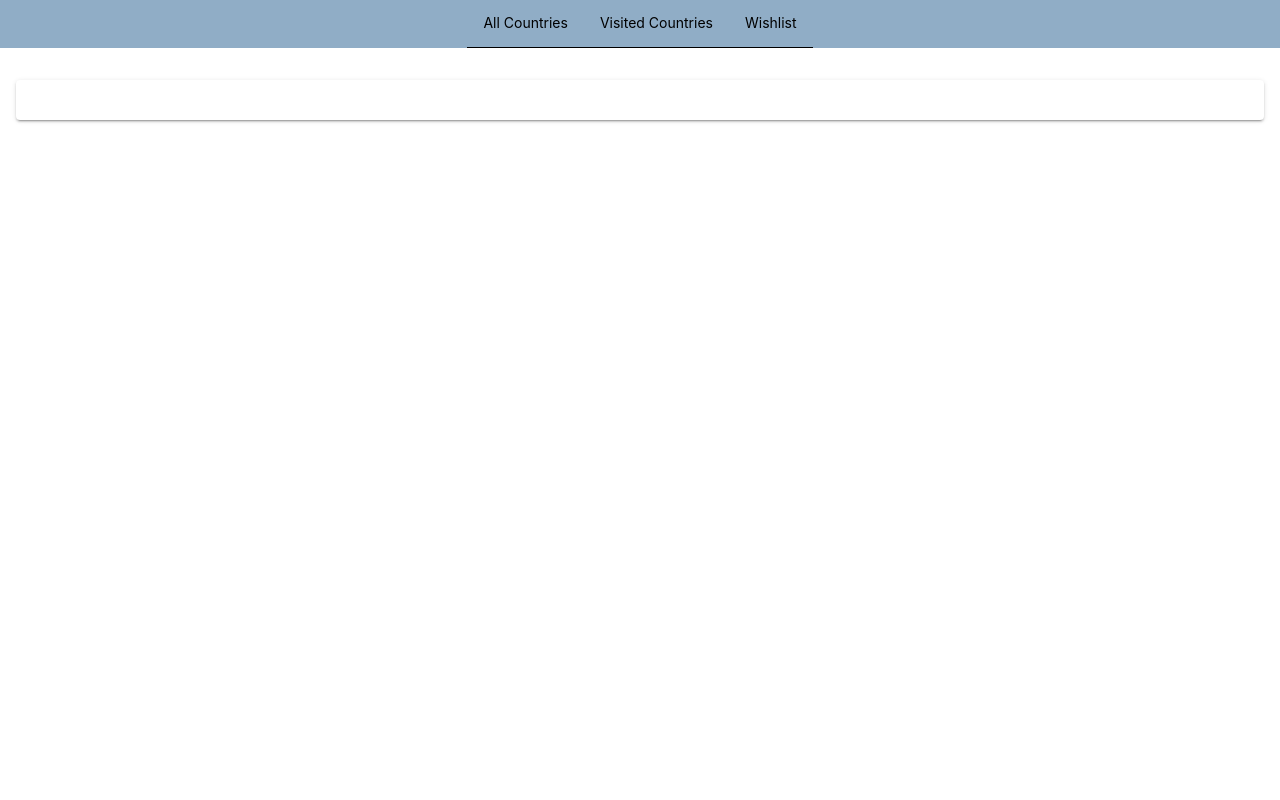
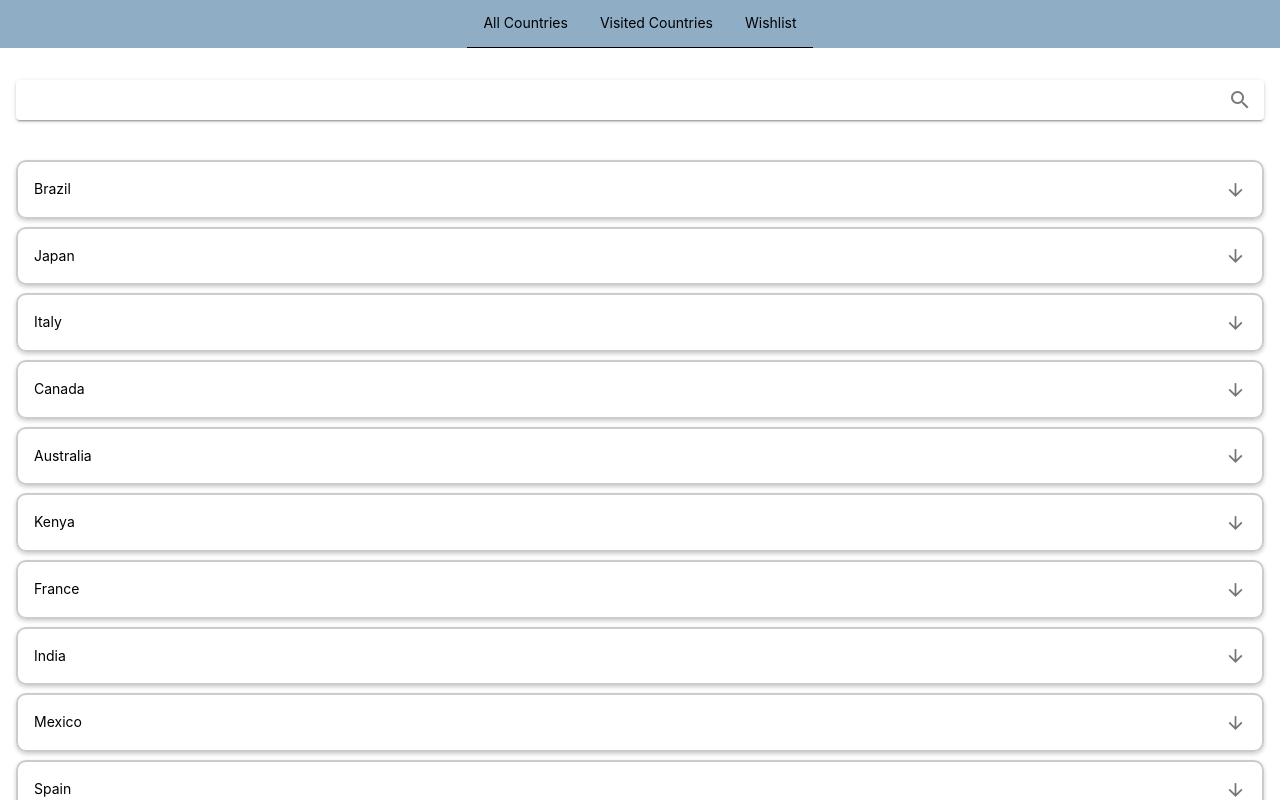
Before and after one commit to lucaspineda/favorite-countries, a Vue app: page / in a window 1280 px wide. Shown: the top 800 px of the page. Built offline with nearby package versions, Linux system fonts and the light colour scheme.

Commit message:
create list of countries component

```diff
--- a/package.json
+++ b/package.json
@@ -14,6 +14,7 @@
     "format": "prettier --write src/"
   },
   "dependencies": {
+    "@mdi/font": "^7.4.47",
     "sass": "^1.77.2",
     "vue": "^3.4.21",
     "vue-router": "^4.3.0",
--- a/src/components/CountriesList.vue
+++ b/src/components/CountriesList.vue
@@ -12,11 +12,24 @@
         @input="handleCountryInput"
       ></v-text-field>
     </div>
+    <ul>
+      <li class="country-list-item" v-for="item in Countries" :key="item.name">
+        <section class="country-list-item__title">
+          <span>
+            {{ item.name }}
+          </span>
+          <div class="icon-wrapper">
+            <v-icon icon="mdi-arrow-down" color="grey-darken-1" end></v-icon>
+          </div>
+        </section>
+      </li>
+    </ul>
   </main>
 </template>
 
 <script setup>
 import { ref } from 'vue'
+import Countries from './../assets/countries.json'
 
 const countryInput = ref('')
 
@@ -28,12 +41,27 @@ function handleCountryInput() {
 <style lang="scss" scoped>
 main {
   display: flex;
+  flex-direction: column;
   width: 100%;
   padding: 0 1rem;
+
+  & .country-list-item {
+    border: 2px solid #ccc; /* Set border style, width, and color */
+    border-radius: 10px; /* Set border radius for rounded corners */
+    box-shadow: 0px 2px 4px rgba(0, 0, 0, 0.2);
+    padding: 1rem;
+    margin: 0.5rem 0;
+
+    &__title {
+      display: flex;
+      flex-direction: row;
+      justify-content: space-between;
+    }
+  }
 }
 
 .input-wrapper {
-  margin-top: 2rem;
+  margin: 2rem 0;
   width: 100%;
 }
 </style>
--- a/src/main.ts
+++ b/src/main.ts
@@ -7,6 +7,7 @@ import 'vuetify/styles'
 import { createVuetify } from 'vuetify'
 import * as components from 'vuetify/components'
 import * as directives from 'vuetify/directives'
+import '@mdi/font/css/materialdesignicons.min.css'
 
 const vuetify = createVuetify({
   components,
```
Also changed, not shown: 1 other file (tests, documents, lock files or other folders).
